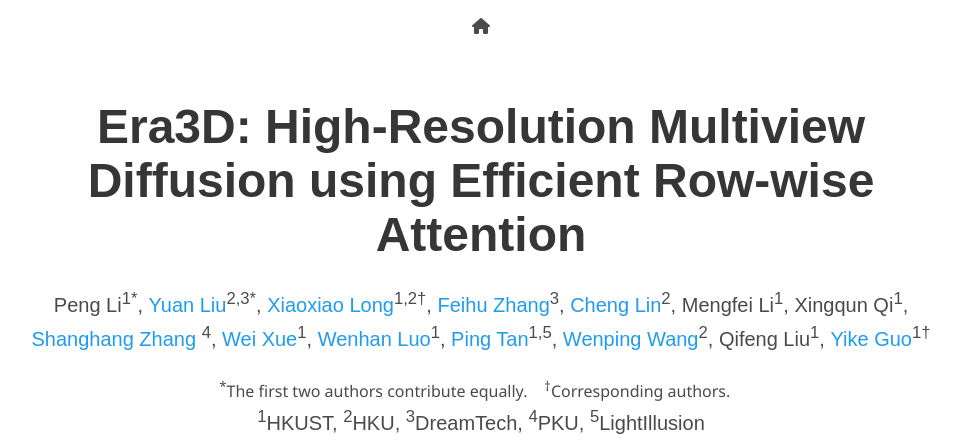
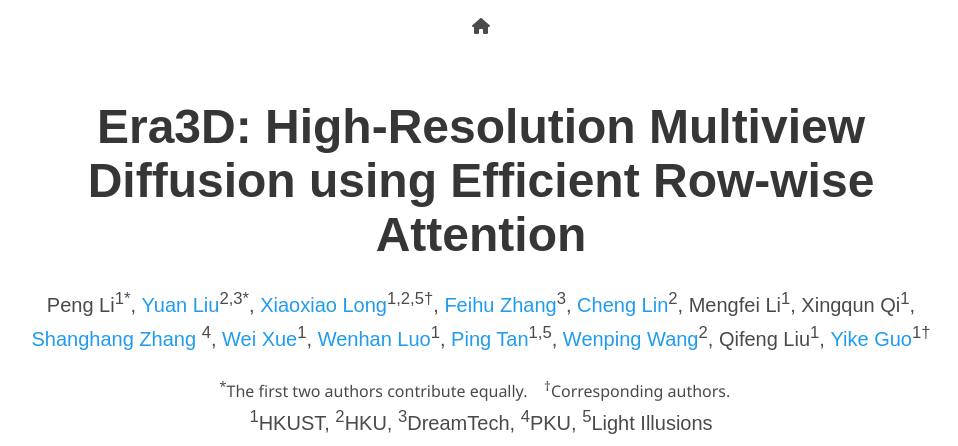
Before and after one commit to pengHTYX/Era3D, a plain HTML site: page index.html in a window 1280 px wide. Shown: the top 446 px of the page, without its empty margins (159-1117 px from the left). Drawn offline with nearby package versions, Linux system fonts and the light colour scheme; some icons are missing; a web font is replaced by a local one.

Commit message:
Update index.html

```diff
--- a/index.html
+++ b/index.html
@@ -89,7 +89,7 @@
               <a href="https://liuyuan-pal.github.io/">Yuan Liu</a><sup>2,3*</sup>,</span>
             </span>
             <span class="author-block">
-              <a href="https://www.xxlong.site/">Xiaoxiao Long</a><sup>1,2&dagger;</sup>,</span>
+              <a href="https://www.xxlong.site/">Xiaoxiao Long</a><sup>1,2,5&dagger;</sup>,</span>
             </span>
             <span class="author-block">
               <a href="http://www.feihuzhang.com/">Feihu Zhang</a><sup>3</sup>,</span>
@@ -134,7 +134,7 @@
             <span class="author-block"><sup>2</sup>HKU,</span>
             <span class="author-block"><sup>3</sup>DreamTech,</span>
             <span class="author-block"><sup>4</sup>PKU,</span>
-            <span class="author-block"><sup>5</sup>LightIllusion</span>
+            <span class="author-block"><sup>5</sup>Light Illusions</span>
 
           </div>
           <div class="column has-text-centered">
```
